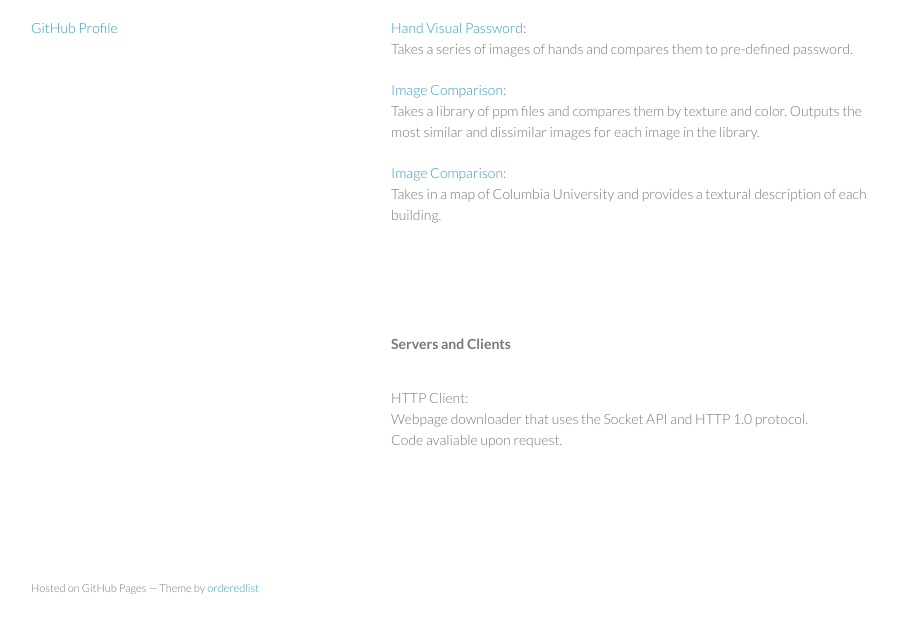
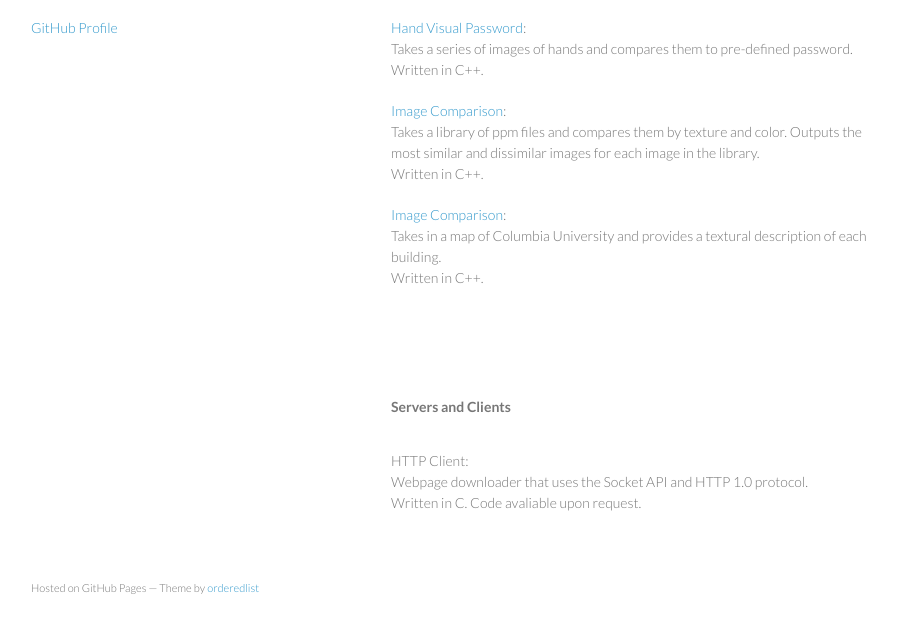
Before and after one commit to verasveras/verasveras.github.io, a plain HTML site: page index.html in a window 1280 px wide. Shown: the part 133-766 px from the top of the page, without its empty margins (179-1076 px from the left). Drawn offline with Linux system fonts and the light colour scheme.

Commit message:
Update index.html

```diff
--- a/index.html
+++ b/index.html
@@ -25,18 +25,23 @@
       <section>
         <p><b><font size="14"></font>Computer Vision</font></b></p>
         <p><a href="https://github.com/verasveras/Hand-Visual-Password">Hand Visual Password</a>:<br>
-        Takes a series of images of hands and compares them to pre-defined password.</p>
+        Takes a series of images of hands and compares them to pre-defined password. <br>
+        Written in C++.</p>
+
         <p><a href="https://github.com/verasveras/Image-Comparison">Image Comparison</a>:<br>
-        Takes a library of ppm files and compares them by texture and color. Outputs the most similar and dissimilar images for each image in the library.</p>
+        Takes a library of ppm files and compares them by texture and color. Outputs the most similar and dissimilar images for each image in the library.<br>
+        Written in C++.</p>
+
         <p><a href="https://github.com/verasveras/Columbia-University-Building-Descriptions">Image Comparison</a>:<br>
-        Takes in a map of Columbia University and provides a textural description of each building.</p>
+        Takes in a map of Columbia University and provides a textural description of each building.<br>
+        Written in C++.</p>
       </section>
 
       <section>
         <p><b><font size="14"></font>Servers and Clients </font></b></p>
         <p>HTTP Client:<br>
         Webpage downloader that uses the Socket API and HTTP 1.0 protocol. <br>
-        Code avaliable upon request.</p><br>
+        Written in C. Code avaliable upon request.</p>
       </section>
       <footer>
         <p><small>Hosted on GitHub Pages &mdash; Theme by <a href="https://github.com/orderedlist">orderedlist</a></small></p>
```
